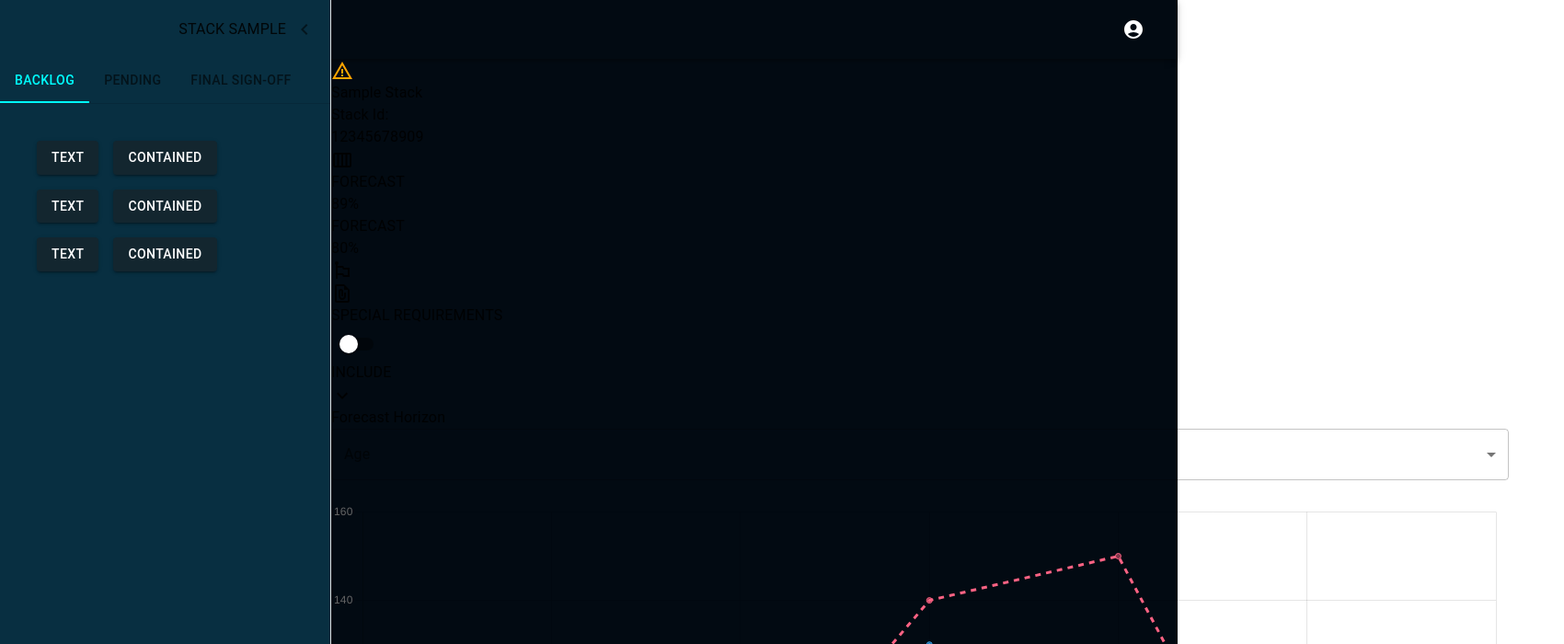
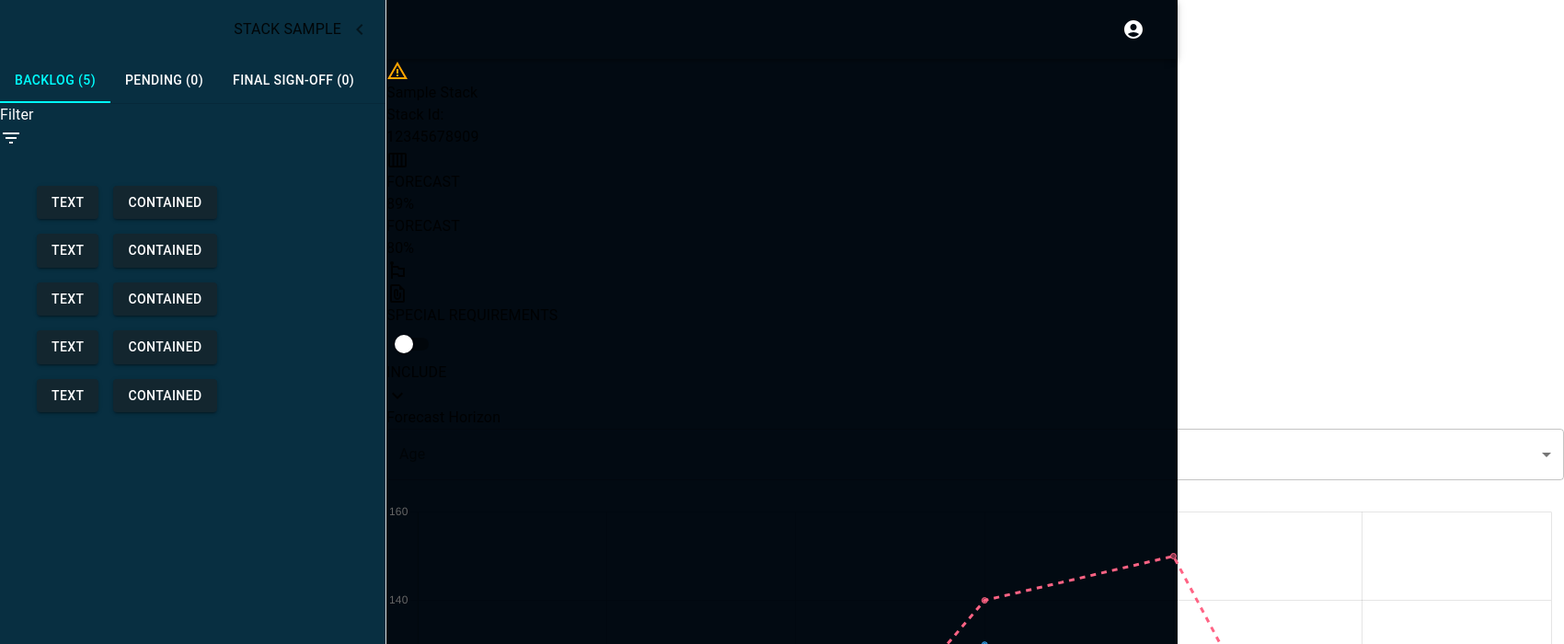
Before and after one commit to thegautamrohit/bcg-assignment, a Next.js app: page /details in a window 1280 px wide. Both pictures are taken after a click on the button 36 px from the left and 32 px from the top of the page. Shown: the top 700 px of the page at 92% size, 1700 px wide, since content can reach past the window. Built offline with nearby package versions, Linux system fonts and the light colour scheme.

Commit message:
Data populated to sidebar

```diff
--- a/CityStackData.js
+++ b/CityStackData.js
@@ -1,6 +1,6 @@
 import { getRandomConsumptionValue } from "./Utils/generateData";
 
-export const cityStackData = [
+export const CityStackData = [
   {
     stackId: "stack_1",
     stackType: "backlog",
--- a/src/Components/DetailsPage/Layout/Layout.js
+++ b/src/Components/DetailsPage/Layout/Layout.js
@@ -15,7 +15,7 @@ import MenuIcon from "@mui/icons-material/Menu";
 import Typography from "@mui/material/Typography";
 import AccountCircle from "@mui/icons-material/AccountCircle";
 
-const drawerWidth = 360;
+const drawerWidth = 420;
 
 const Main = styled("main", { shouldForwardProp: (prop) => prop !== "open" })(
   ({ theme, open }) => ({
--- a/src/Components/DetailsPage/SideBar/SideBar.js
+++ b/src/Components/DetailsPage/SideBar/SideBar.js
@@ -8,6 +8,8 @@ import Stack from "@mui/material/Stack";
 import Button from "@mui/material/Button";
 import List from "@mui/material/List";
 import ListItem from "@mui/material/ListItem";
+import { CityStackData } from "../../../../CityStackData";
+import FilterListIcon from "@mui/icons-material/FilterList";
 
 function CustomTabPanel(props) {
   const { children, value, index, ...other } = props;
@@ -49,8 +51,23 @@ export default function SideBar() {
     setValue(newValue);
   };
 
+  let backLogData = CityStackData?.filter(
+    (item) => item?.stackType === "backlog"
+  );
+  let pendingData = CityStackData?.filter(
+    (item) => item?.stackType === "pending"
+  );
+  let finalData = CityStackData?.filter((item) => item?.stackType === "final");
+
   return (
-    <Box sx={{ width: "100%", backgroundColor: "#082f41", height: "100%" }}>
+    <Box
+      sx={{
+        width: "100%",
+        backgroundColor: "#082f41",
+        height: "100%",
+        color: "#fff",
+      }}
+    >
       <Box sx={{ borderBottom: 1, borderColor: "divider" }}>
         <Tabs
           value={value}
@@ -59,23 +76,62 @@ export default function SideBar() {
           textColor="secondary"
           indicatorColor="secondary"
         >
-          <Tab label="Backlog" {...a11yProps(0)} />
-          <Tab label="Pending" {...a11yProps(1)} />
-          <Tab label="Final Sign-off" {...a11yProps(2)} />
+          <Tab
+            label={`Backlog (${backLogData?.length})`}
+            {...a11yProps(0)}
+            sx={{
+              color: "#fff",
+            }}
+          />
+          <Tab
+            label={`Pending (${pendingData?.length})`}
+            {...a11yProps(1)}
+            sx={{
+              color: "#fff",
+            }}
+          />
+          <Tab
+            label={`Final Sign-Off (${finalData?.length})`}
+            {...a11yProps(2)}
+            sx={{
+              color: "#fff",
+            }}
+          />
         </Tabs>
       </Box>
+      <div className="flex items-center justify-start gap-4 text-cyan-300 p-4 cursor-pointer">
+        <p className="font-semibold">Filter</p>
+        <FilterListIcon />
+      </div>
+
       <CustomTabPanel value={value} index={0}>
         <List sx={{ width: "100%", maxWidth: 360 }}>
-          {[1, 2, 3]?.map((item, index) => (
-            <MonoList key={index} />
-          ))}
+          {backLogData?.length > 0 ? (
+            backLogData?.map((item, index) => <MonoList key={item.id} />)
+          ) : (
+            <p className="text-white text-lg my-5 text-center">
+              No Data Available
+            </p>
+          )}
         </List>
       </CustomTabPanel>
       <CustomTabPanel value={value} index={1}>
-        Pending
+        {pendingData?.length > 0 ? (
+          pendingData?.map((item, index) => <MonoList key={item.id} />)
+        ) : (
+          <p className="text-white text-lg my-5 text-center">
+            No Data Available
+          </p>
+        )}
       </CustomTabPanel>
       <CustomTabPanel value={value} index={2}>
-        Final Sign-off
+        {finalData?.length > 0 ? (
+          finalData?.map((item, index) => <MonoList key={item.id} />)
+        ) : (
+          <p className="text-white text-lg my-5 text-center">
+            No Data Available
+          </p>
+        )}
       </CustomTabPanel>
     </Box>
   );
```
